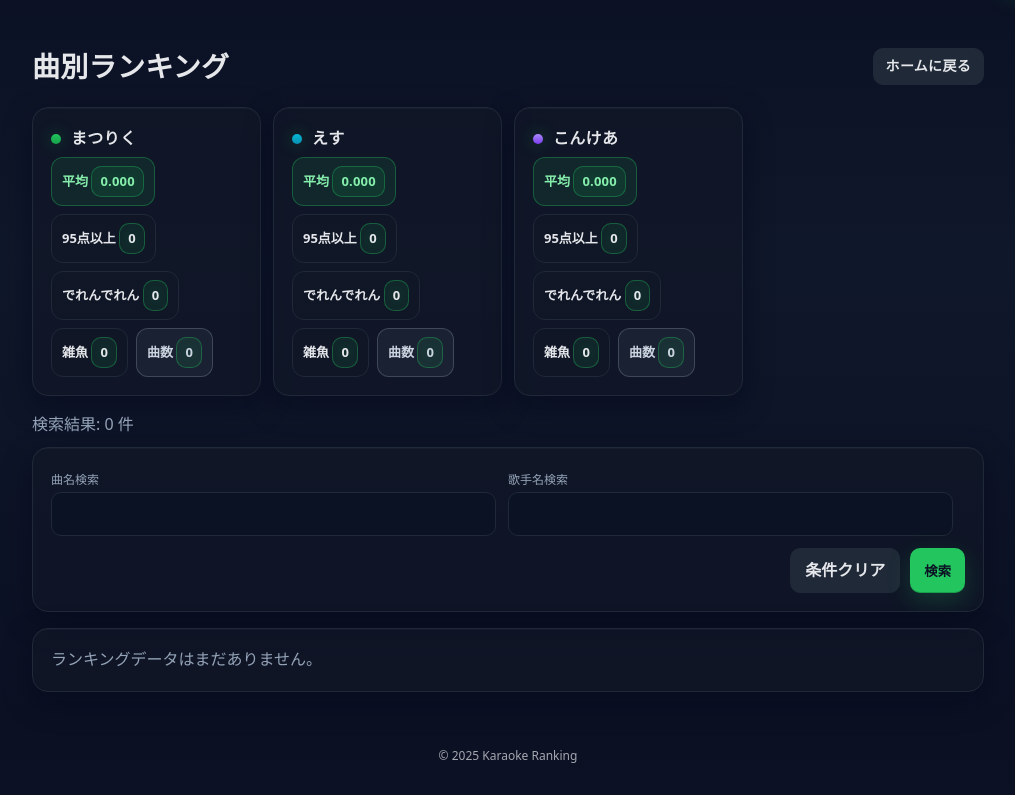
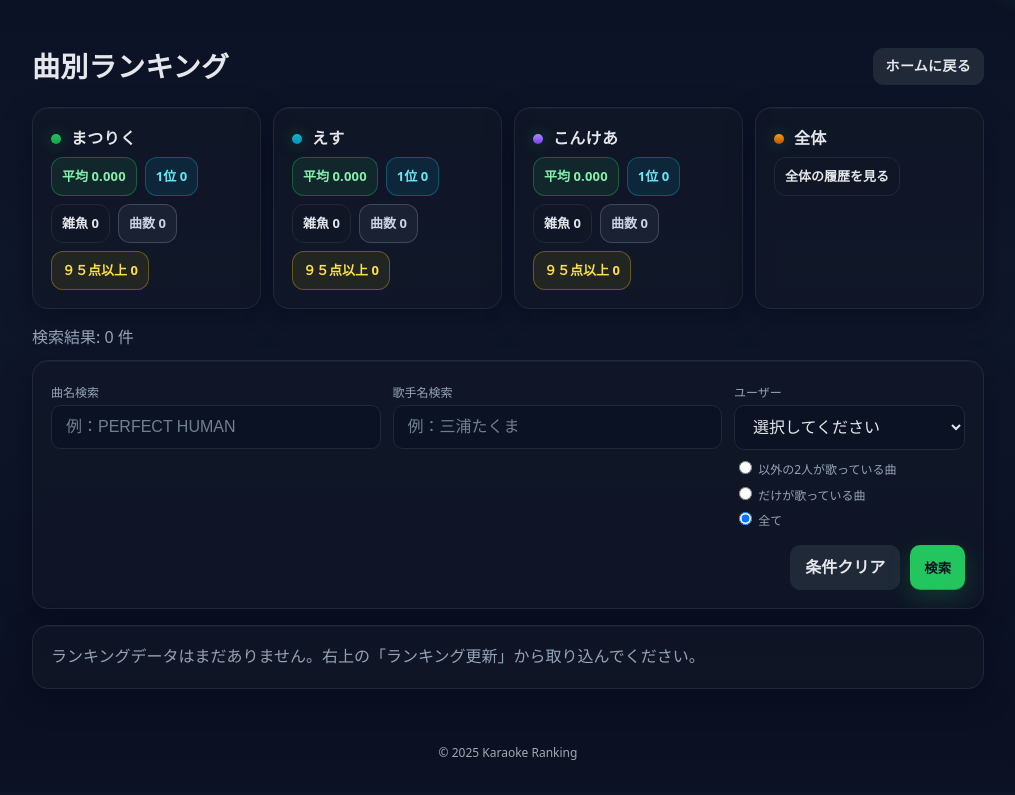
Before and after one commit to matsuriku0331/karaoke_ranking2, a Flask app: page /ranking in a window 1280 px wide. Shown: the part 62-857 px from the top of the page, without its empty margins (132-1147 px from the left). After the commit the page ends 822 px from the top, so only its background shows below. Run offline with Flask 3, Linux system fonts and the light colour scheme; data that the repository does not hold is empty.

Commit message:
kっっdd

```diff
--- a/app.py
+++ b/app.py
@@ -203,17 +203,12 @@ def admin_required(fn):
         return redirect(url_for("admin_login", next=request.path))
     return wrapper
 
-# ---- CSV ユーティリティ ----
 ALLOWED_CSV_EXTS = {"csv"}
 
 def _allowed_csv(filename: str) -> bool:
     return "." in filename and filename.rsplit(".", 1)[1].lower() in ALLOWED_CSV_EXTS
 
 def _read_csv_flex(file_storage) -> pd.DataFrame:
-    """
-    エンコーディングを utf-8-sig → cp932 の順で試す。
-    余計な空白をtrim。空行は落とす。
-    """
     raw = file_storage.read()
     for enc in ("utf-8-sig", "cp932"):
         try:
@@ -225,7 +220,6 @@ def _read_csv_flex(file_storage) -> pd.DataFrame:
     if df is None:
         raise ValueError("CSVの読み込みに失敗しました（文字コード不明）。UTF-8 / Shift_JIS を試してください。")
 
-    # 列名・文字列のトリム
     df.columns = [str(c).strip() for c in df.columns]
     for col in df.columns:
         if df[col].dtype == object:
@@ -234,11 +228,6 @@ def _read_csv_flex(file_storage) -> pd.DataFrame:
     return df
 
 def _normalize_csv_columns(df: pd.DataFrame) -> pd.DataFrame:
-    """
-    いろいろな列名バリエーションを、アプリの標準
-    「曲名」「歌手名」「ユーザー」「スコア」「日付」に正規化する
-    """
-    # 候補名（小文字比較）
     candidates = {
         "曲名": {"曲名", "song", "title", "song_name", "songs"},
         "歌手名": {"歌手名", "artist", "singer", "artist_name"},
@@ -258,7 +247,6 @@ def _normalize_csv_columns(df: pd.DataFrame) -> pd.DataFrame:
         if hit:
             target_cols[std] = hit
 
-    # 必須：曲名, ユーザー, スコア, 日付（歌手名は任意）
     required = {"曲名", "ユーザー", "スコア", "日付"}
     if not required.issubset(set(target_cols.keys())):
         missing = required - set(target_cols.keys())
@@ -268,10 +256,7 @@ def _normalize_csv_columns(df: pd.DataFrame) -> pd.DataFrame:
     out["曲名"] = df[target_cols["曲名"]]
     out["歌手名"] = df[target_cols["歌手名"]] if "歌手名" in target_cols else None
     out["ユーザー"] = df[target_cols["ユーザー"]]
-    # スコアをfloat化
     out["スコア"] = pd.to_numeric(df[target_cols["スコア"]], errors="coerce")
-
-    # 日付：柔軟にパース
     out["日付"] = pd.to_datetime(df[target_cols["日付"]], errors="coerce")
     return out
 
@@ -286,12 +271,9 @@ def ranking():
     singer_query = request.args.get("singer", "")
     filter_user = request.args.get("filter_user", "")
     filter_type = request.args.get("filter_type", "")
-    # ★ 追加：ユーザーカードから来るスコア種別フィルタ
-    filter_score_type = request.args.get("filter_score_type", "")  # "95plus" | "under80" | ""
 
     df_all = df_from_db()
 
-    # ---- ユーザー組合せフィルタ（ほか2人 / 選択ユーザーだけ）----
     if not df_all.empty and filter_user and filter_type:
         song_users = df_all.groupby("曲名")["ユーザー"].unique()
         if filter_type == "others2":
@@ -300,42 +282,30 @@ def ranking():
             )].index
             df_all = df_all[df_all["曲名"].isin(allowed)]
         elif filter_type == "solo":
-            # 選択ユーザーだけが歌っている曲に限定
             allowed = song_users[song_users.apply(
                 lambda us: len(set(us)) == 1 and filter_user in us
             )].index
             df_all = df_all[df_all["曲名"].isin(allowed)]
 
-    # ---- ユーザーカードの 95点以上 / 80点未満 絞り込み ----
-    if not df_all.empty and filter_user and filter_score_type:
-        if filter_score_type == "95plus":
-            df_all = df_all[(df_all["ユーザー"] == filter_user) & (df_all["スコア"] >= 95)]
-        elif filter_score_type == "under80":
-            df_all = df_all[(df_all["ユーザー"] == filter_user) & (df_all["スコア"] < 80)]
-
-    # ---- ユーザー集計（平均 / 曲数 / 95+曲種数 / 80未満曲種数）----
     user_averages = {}
-    user_total_records = {}
-    user_95plus_counts = {}
-    user_below80_counts = {}
     first_place_counts = {}
     third_place_counts = {}
+    user_total_records = {}
+    user_95_counts = {}
 
     if not df_all.empty:
         user_averages = df_all.groupby("ユーザー")["スコア"].mean().round(2).to_dict()
         user_total_records = df_all.groupby("ユーザー").size().to_dict()
-        # 曲の“種類数”でカウント（nunique）
-        user_95plus_counts = df_all[df_all["スコア"] >= 95].groupby("ユーザー")["曲名"].nunique().to_dict()
-        user_below80_counts = df_all[df_all["スコア"] < 80].groupby("ユーザー")["曲名"].nunique().to_dict()
+        df_95 = df_all[df_all["スコア"] >= 95]
+        for user, group in df_95.groupby("ユーザー"):
+            user_95_counts[user] = group["曲名"].nunique()
 
-    # ---- テキスト検索（曲名 / 歌手名）----
     filtered = df_all.copy()
     if song_query:
         filtered = filtered[filtered["曲名"].fillna("").str.contains(song_query, case=False, na=False)]
     if singer_query:
         filtered = filtered[filtered["歌手名"].fillna("").str.contains(singer_query, case=False, na=False)]
 
-    # ---- 曲別 Top3（人被り無し）----
     best_rows = pd.DataFrame(columns=["曲名", "ユーザー", "歌手名", "スコア", "日付"])
     if not filtered.empty:
         ordered = filtered.sort_values(["スコア", "日付"], ascending=[False, True])
@@ -371,29 +341,24 @@ def ranking():
     return render_template(
         "ranking.html",
         ranking_list=ranking_list,
-        result_count=len(ranking_list),  # 件数表示
+        result_count=len(ranking_list),
         user_averages=user_averages,
         first_place_counts=first_place_counts,
         third_place_counts=third_place_counts,
         user_total_records=user_total_records,
-        user_95plus_counts=user_95plus_counts,
-        user_below80_counts=user_below80_counts,
+        user_95_counts=user_95_counts,
         song_query=song_query,
         singer_query=singer_query,
         filter_user=filter_user,
         filter_type=filter_type,
-        filter_score_type=filter_score_type,
     )
 
 @app.route("/update_ranking", methods=["POST"])
 def update_ranking():
-    # hiddenから受け取り（referrerが無い時のフォールバックにも使用）
     song_query = request.form.get("song", "")
     singer_query = request.form.get("singer", "")
     filter_user = request.form.get("filter_user", "")
     filter_type = request.form.get("filter_type", "")
-    filter_score_type = request.form.get("filter_score_type", "")
-
     total_inserted = 0
     for user, cookies in USER_COOKIES.items():
         if not cookies.get("scr_cdm"):
@@ -403,18 +368,11 @@ def update_ranking():
             inserted = insert_scores_from_df(df_new)
             total_inserted += inserted
             print(f"[update] {user}: inserted {inserted} rows")
-
     flash(f"ランキング更新完了: {total_inserted} 件追加", "info")
-
-    # 直前ページへ戻る（無ければ ranking へ、かつ検索条件を引き継ぎ）
-    return redirect(
-        request.referrer or url_for("ranking",
-                                    song=song_query,
-                                    singer=singer_query,
-                                    filter_user=filter_user,
-                                    filter_type=filter_type,
-                                    filter_score_type=filter_score_type)
-    )
+    return redirect(request.referrer or url_for("ranking", song=song_query,
+                                                singer=singer_query,
+                                                filter_user=filter_user,
+                                                filter_type=filter_type))
 
 # ---- User History ----
 @app.route("/user/<username>", methods=["GET"])
@@ -454,7 +412,6 @@ def user_history(username):
                            username=username, records=records, total=total,
                            sort=sort, song_query=song_query, singer_query=singer_query,
                            per=per, page=page, total_pages=total_pages)
-
 @app.route("/user/<username>/thirds", methods=["GET"])
 def user_third_rank(username):
     df_all = df_from_db()
@@ -633,10 +590,8 @@ def admin_import():
         df_raw = _read_csv_flex(file)
         df_norm = _normalize_csv_columns(df_raw)
         before = len(df_norm)
-        # 無効（NaT/NaN）を除外
         df_norm = df_norm.dropna(subset=["曲名", "ユーザー", "スコア", "日付"])
         dropped = before - len(df_norm)
-
         inserted = insert_scores_from_df(df_norm)
         msg = f"CSV取り込み完了: 受領 {before} 行 / 無効 {dropped} 行 / 追加 {inserted} 行"
         flash(msg, "info")
--- a/templates/ranking.html
+++ b/templates/ranking.html
@@ -6,10 +6,12 @@
     .table-wrap{overflow-x:auto}
     .col-date{min-width: 140px;}
     @media (max-width:720px){ .col-date{min-width: 160px;} }
+
     .user-cards{ display:grid; gap:12px; grid-template-columns: repeat(4, 1fr); margin-bottom:16px; }
     @media (max-width:1120px){ .user-cards{grid-template-columns: 1fr 1fr 1fr} }
     @media (max-width:920px){ .user-cards{grid-template-columns: 1fr 1fr} }
     @media (max-width:640px){ .user-cards{grid-template-columns: 1fr} }
+
     .user-card .name{ display:flex; align-items:center; gap:10px; font-weight:800; letter-spacing:.3px; margin-bottom:6px; min-width:0; }
     .user-card .name .dot{ width:10px; height:10px; border-radius:999px; box-shadow:0 0 16px rgba(34,197,94,.35); flex-shrink:0; }
     .user-card .stats{ display:flex; gap:8px; flex-wrap:wrap; }
@@ -17,10 +19,26 @@
     .pill.acc{background:rgba(34,197,94,.10); border-color:rgba(34,197,94,.35); color:#86efac}
     .pill.cyan{background:rgba(6,182,212,.10); border-color:rgba(6,182,212,.35); color:#67e8f9}
     .pill.gray{background:rgba(148,163,184,.08); border-color:rgba(148,163,184,.30); color:#cbd5e1}
+    .pill.gold{background:rgba(255,215,0,.08); border-color:rgba(255,215,0,.3); color:#fde047}
+
     input[type="text"], select { padding: 12px 14px; font-size: 16px; width:100%; }
     .name-link{ color:var(--text); text-decoration:none; }
     .name-link:hover{ text-decoration:underline; }
+
     .score{ font-weight:900; letter-spacing:.2px; text-shadow:0 0 12px rgba(34,197,94,.18); }
+    .user-card .stats .score{ background:none; border:none; text-shadow:none; padding:0; }
+    .song-title, .artist, td, th { word-break:break-word; overflow-wrap:break-word; }
+
+    @media (max-width: 768px) {
+      .grid.cols-3{ grid-template-columns: 1fr; }
+      input[type="text"], select { padding: 13px 15px; font-size: 16px; }
+      .btn, .btn.secondary { padding: 11px 16px; font-size: 15px; }
+    }
+    @media (max-width: 480px) {
+      input[type="text"], select { padding: 12px 14px; font-size: 14px; }
+      .btn, .btn.secondary { padding: 10px 14px; font-size: 13px; }
+      .pill{ font-size:12px; padding:7px 8px; }
+    }
   </style>
 {% endblock %}
 
@@ -29,7 +47,6 @@
   <input type="hidden" name="singer" value="{{ singer_query }}">
   <input type="hidden" name="filter_user" value="{{ filter_user }}">
   <input type="hidden" name="filter_type" value="{{ filter_type }}">
-  <input type="hidden" name="filter_score_type" value="{{ filter_score_type }}">
 {% endblock %}
 
 {% block content %}
@@ -43,7 +60,8 @@
     {% for uname in users_fixed %}
       <div class="user-card card">
         <div class="name">
-      {% set color = 'background:linear-gradient(180deg,#22c55e,#16a34a);' if uname=='まつりく' else
+          {% set color =
+             'background:linear-gradient(180deg,#22c55e,#16a34a);' if uname=='まつりく' else
              'background:linear-gradient(180deg,#06b6d4,#0891b2);' if uname=='えす' else
              'background:linear-gradient(180deg,#a78bfa,#7c3aed);' %}
           <span class="dot" style="{{ color }}"></span>
@@ -51,27 +69,50 @@
         </div>
         <div class="stats">
           <div class="pill acc">平均 <span class="score">{{ '%.3f'|format(user_averages.get(uname, 0)) }}</span></div>
-      <a class="pill name-link" href="{{ url_for('ranking', filter_user=uname, filter_score_type='95plus') }}">95点以上 <span class="score">{{ user_95plus_counts.get(uname, 0) }}</span></a>
-      <a class="pill name-link" href="{{ url_for('ranking', filter_user=uname, filter_score_type='below80') }}">でれんでれん <span class="score">{{ user_below80_counts.get(uname, 0) }}</span></a>
+          <div class="pill cyan">1位 <span class="score">{{ first_place_counts.get(uname, 0) }}</span></div>
           <a class="pill name-link" href="{{ url_for('user_third_rank', username=uname) }}">雑魚 <span class="score">{{ third_place_counts.get(uname, 0) }}</span></a>
           <div class="pill gray">曲数 <span class="score">{{ user_total_records.get(uname, 0) }}</span></div>
+          <div class="pill gold">９５点以上 <span class="score">{{ user_95_counts.get(uname, 0) }}</span></div>
         </div>
       </div>
     {% endfor %}
+    <div class="user-card card">
+      <div class="name">
+        <span class="dot" style="background:linear-gradient(180deg,#f59e0b,#b45309)"></span>
+        <a class="name-link" href="{{ url_for('all_history') }}">全体</a>
+      </div>
+      <div class="stats">
+        <a class="pill" href="{{ url_for('all_history') }}">全体の履歴を見る</a>
+      </div>
+    </div>
   </div>
 
   <div class="muted" style="margin-bottom:10px">検索結果: {{ result_count }} 件</div>
 
+  <!-- 🔎 検索フォーム -->
   <form class="card" method="get" action="{{ url_for('ranking') }}" style="margin-bottom:16px">
-  <!-- 検索フォームは既存のまま -->
     <div class="grid cols-3">
       <div>
         <label for="song">曲名検索</label>
-      <input type="text" id="song" name="song" value="{{ song_query }}">
+        <input type="text" id="song" name="song" placeholder="例：PERFECT HUMAN" value="{{ song_query }}">
       </div>
       <div>
         <label for="singer">歌手名検索</label>
-      <input type="text" id="singer" name="singer" value="{{ singer_query }}">
+        <input type="text" id="singer" name="singer" placeholder="例：三浦たくま" value="{{ singer_query }}">
+      </div>
+      <div>
+        <label for="filter_user">ユーザー</label>
+        <select name="filter_user" id="filter_user">
+          <option value="">選択してください</option>
+          <option value="まつりく" {% if filter_user=='まつりく' %}selected{% endif %}>まつりく</option>
+          <option value="えす" {% if filter_user=='えす' %}selected{% endif %}>えす</option>
+          <option value="こんけあ" {% if filter_user=='こんけあ' %}selected{% endif %}>こんけあ</option>
+        </select>
+        <div style="margin-top:6px">
+          <label><input type="radio" name="filter_type" value="others2" {% if filter_type=='others2' %}checked{% endif %}> 以外の2人が歌っている曲</label><br>
+          <label><input type="radio" name="filter_type" value="solo" {% if filter_type=='solo' %}checked{% endif %}> だけが歌っている曲</label><br>
+          <label><input type="radio" name="filter_type" value="" {% if not filter_type %}checked{% endif %}> 全て</label>
+        </div>
       </div>
     </div>
     <div class="row" style="margin-top:12px; justify-content:flex-end">
@@ -92,6 +133,7 @@
           </div>
           <div class="muted" style="font-size:12px">Top 3</div>
         </div>
+
         <div class="table-wrap">
           <table>
             <thead>
@@ -105,8 +147,16 @@
             <tbody>
               {% for record in item.records %}
                 <tr>
-            <td>{% if loop.index==1 %}🥇{% elif loop.index==2 %}🥈{% else %}🥉{% endif %}</td>
-            <td><a class="name-link" href="{{ url_for('user_history', username=record['ユーザー']) }}">{{ record["ユーザー"] }}</a></td>
+                  <td class="rank">
+                    {% if loop.index == 1 %}<span class="medal-1">🥇 1位</span>
+                    {% elif loop.index == 2 %}<span class="medal-2">🥈 2位</span>
+                    {% else %}<span class="medal-3">🥉 3位</span>{% endif %}
+                  </td>
+                  <td>
+                    <a class="name-link" href="{{ url_for('user_history', username=record['ユーザー']) }}">
+                      {{ record["ユーザー"] }}
+                    </a>
+                  </td>
                   <td><span class="score">{{ '%.3f'|format(record["スコア"]) }}</span></td>
                   <td>{{ record["日付"]|fmtdate }}</td>
                 </tr>
@@ -117,6 +167,8 @@
       </div>
     {% endfor %}
   {% else %}
-  <div class="card"><div class="muted">ランキングデータはまだありません。</div></div>
+    <div class="card">
+      <div class="muted">ランキングデータはまだありません。右上の「ランキング更新」から取り込んでください。</div>
+    </div>
   {% endif %}
 {% endblock %}
```
Lines whose indentation alone changed are shown as unchanged.
